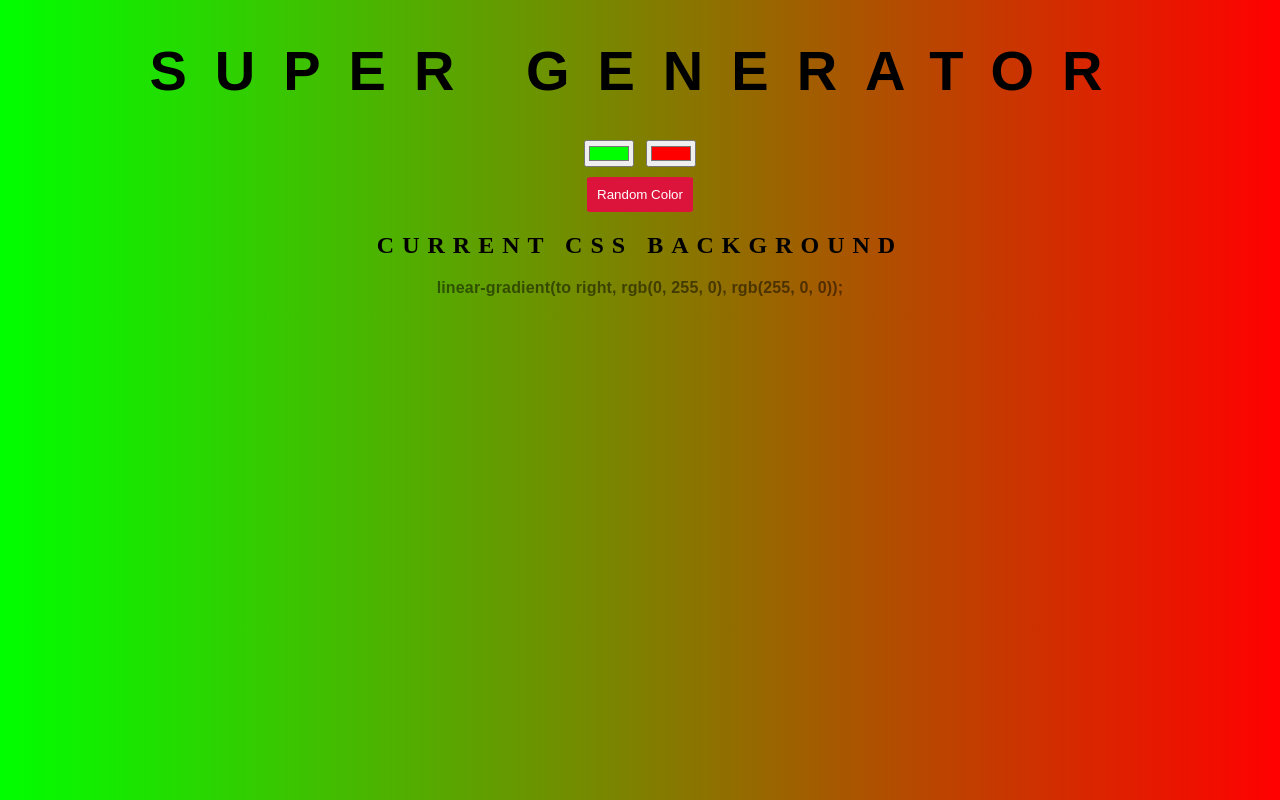
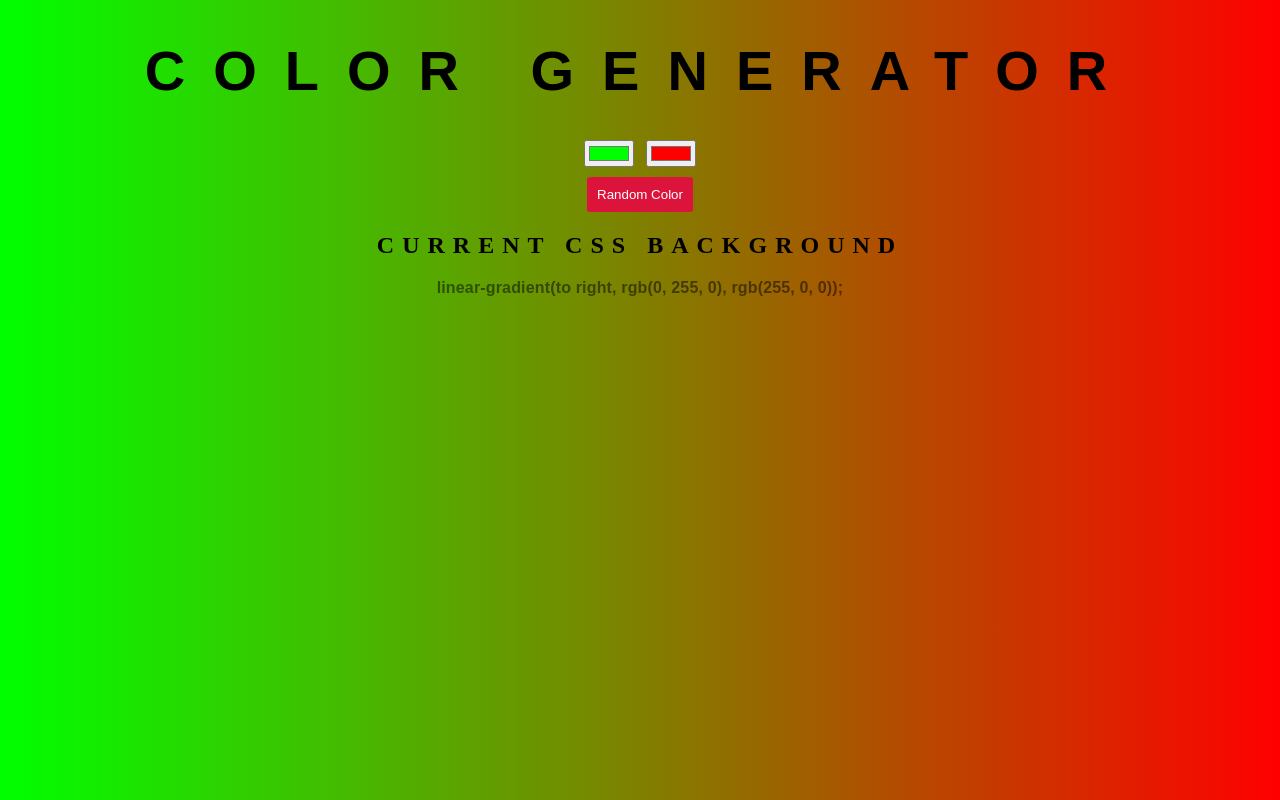
Before and after one commit to MehadiK/background-generator, a plain HTML site: page index.html in a window 1280 px wide. Drawn offline with Linux system fonts and the light colour scheme.

Commit message:
Changed title again

```diff
--- a/index.html
+++ b/index.html
@@ -9,7 +9,7 @@
 </head>
 
 <body>
-  <h1>Super Generator</h1>
+  <h1>Color Generator</h1>
   <input class="color1" type="color" name="color1" value="#00ff00">
   <input class="color2" type="color" name="color2" value="#ff0000">
   <button class="random-color">Random Color</button>
```
